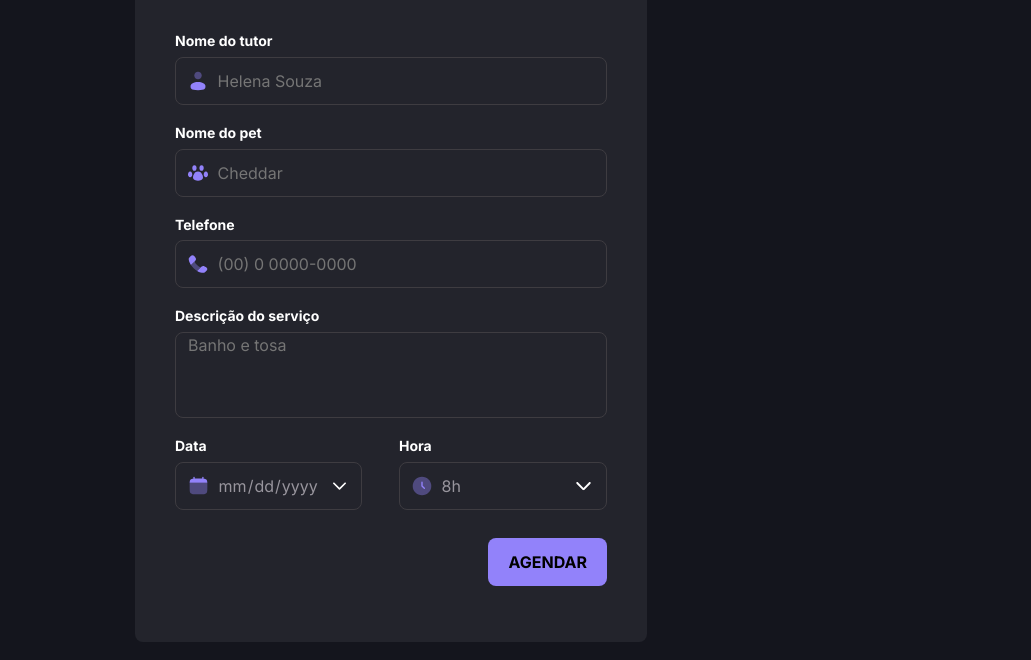
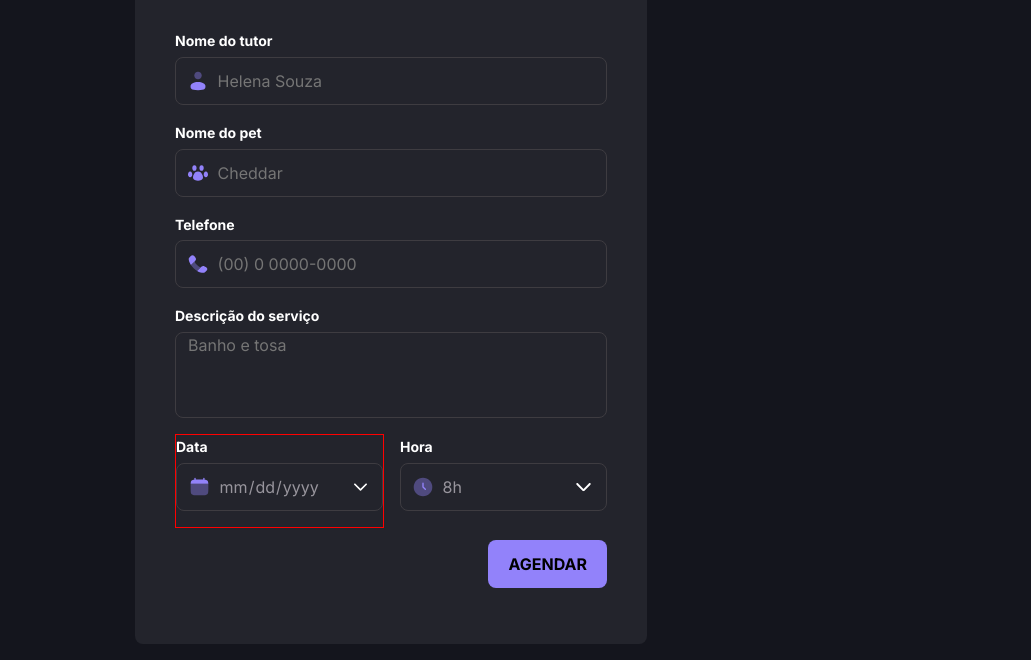
Before and after one commit to leandrosiveira/petshop, a plain HTML site: page index.html in a window 1280 px wide. Shown: the part 810-1470 px from the top of the page, without its empty margins (249-1280 px from the left). Drawn offline with Linux system fonts and the light colour scheme.

Commit message:
tentativa de resolver o placeholder no celular

```diff
--- a/src/styles/to-schedule.css
+++ b/src/styles/to-schedule.css
@@ -80,9 +80,9 @@
         display: grid;
         flex: 1;
         align-self: baseline;
-        /* border: 1px solid red; */
+        border: 1px solid red;
         & input[type="date"] {
-          max-width: fit-content;
+          width: 100%;
         }
       }
 
```
